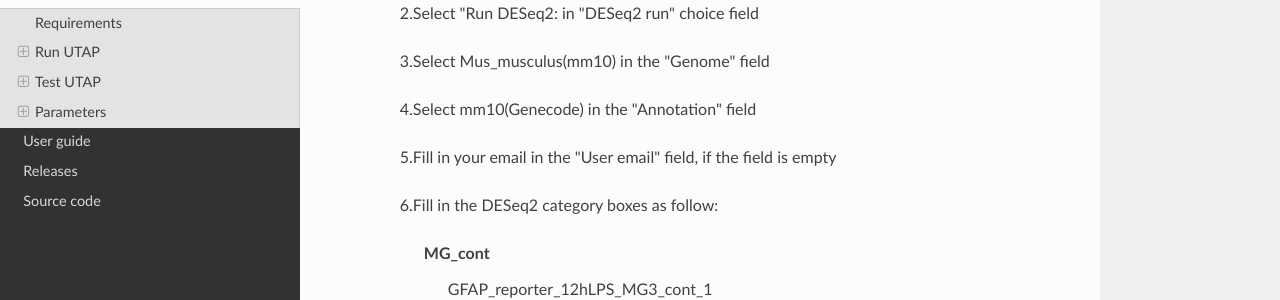
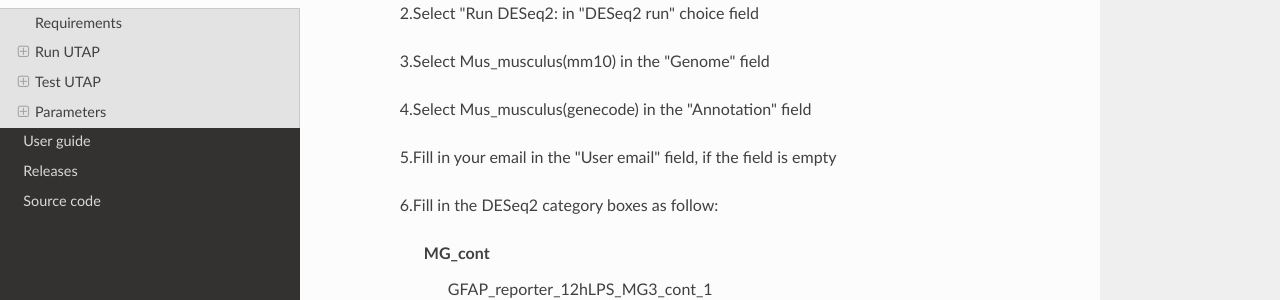
Before and after one commit to utap2/utap2, a Sphinx documentation site: the page built from docs/rst/installation.rst, in a window 1280 px wide and 900 px high, scrolled down 3957 px. Shown: the part 158-458 px from the top of the window. Built offline with Sphinx 7.4.7 and the Read the Docs theme 2.0.0, drawn with Linux system fonts in a browser that asks for light colours.

Commit message:
Update installation.rst
.

```diff
--- a/docs/rst/installation.rst
+++ b/docs/rst/installation.rst
@@ -165,7 +165,7 @@
 
       3.Select Mus_musculus(mm10) in the "Genome" field
 
-      4.Select mm10(Genecode) in the "Annotation" field
+      4.Select Mus_musculus(genecode) in the "Annotation" field
 
       5.Fill in your email in the "User email" field, if the field is empty
 
```
